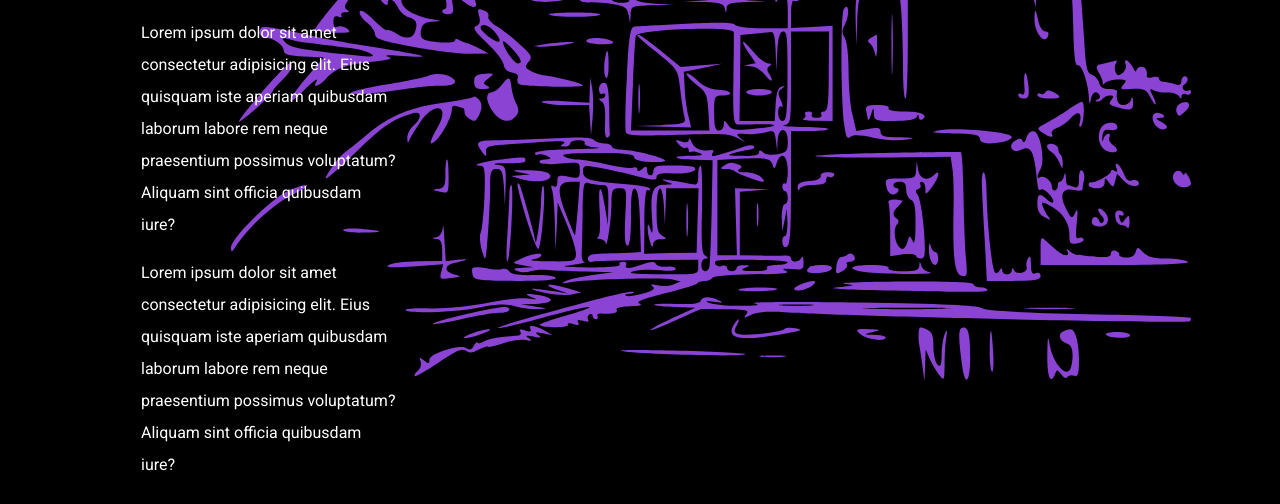
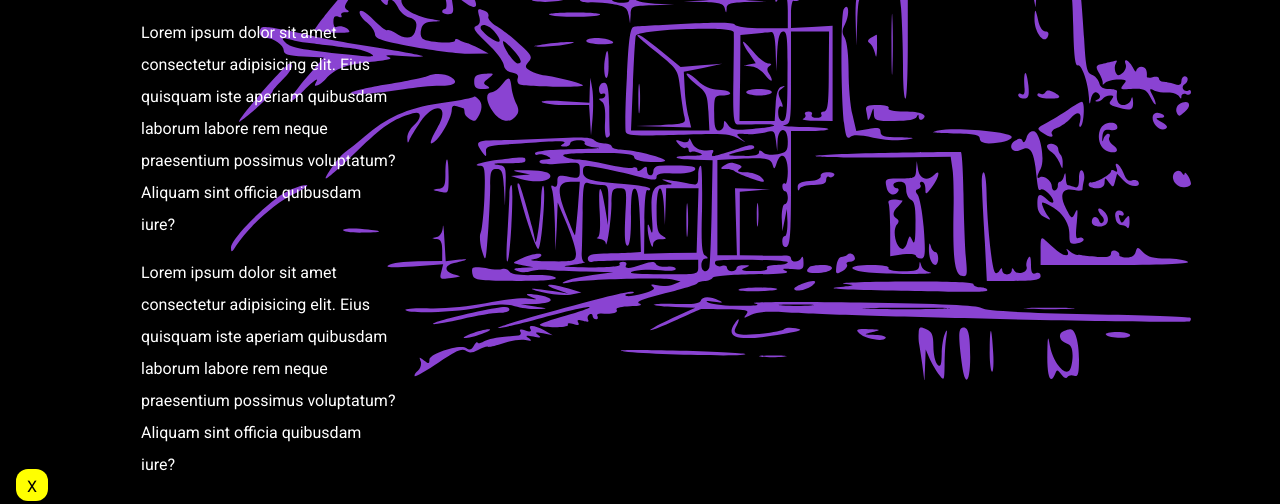
Before and after one commit to JustSteve2k/Portfolio, a website: page index.html in a window 1280 px wide. Shown: the part 283-787 px from the top of the page. Drawn offline with nearby package versions, Linux system fonts and the light colour scheme; no server answers; a web font is replaced by a local one.

Commit message:
add home button

```diff
--- a/index.html
+++ b/index.html
@@ -39,6 +39,7 @@
         <img src="./img/Arch Image.svg" class="mainImage" alt="Painting" />
       </div>
     </div>
+    <div class="return">X</div>
 
     <!-- Portfolio Section -->
     <div id="portfolio" class="section portfolio">
```
